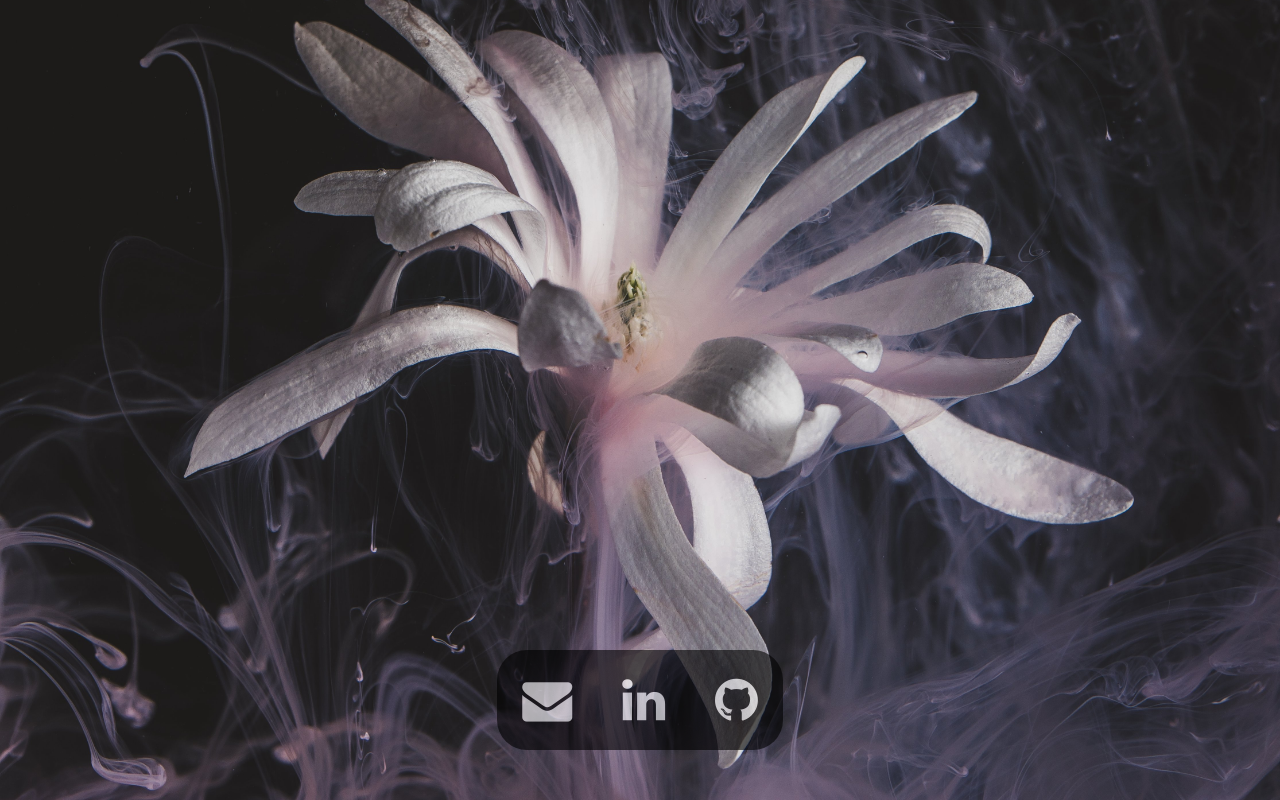
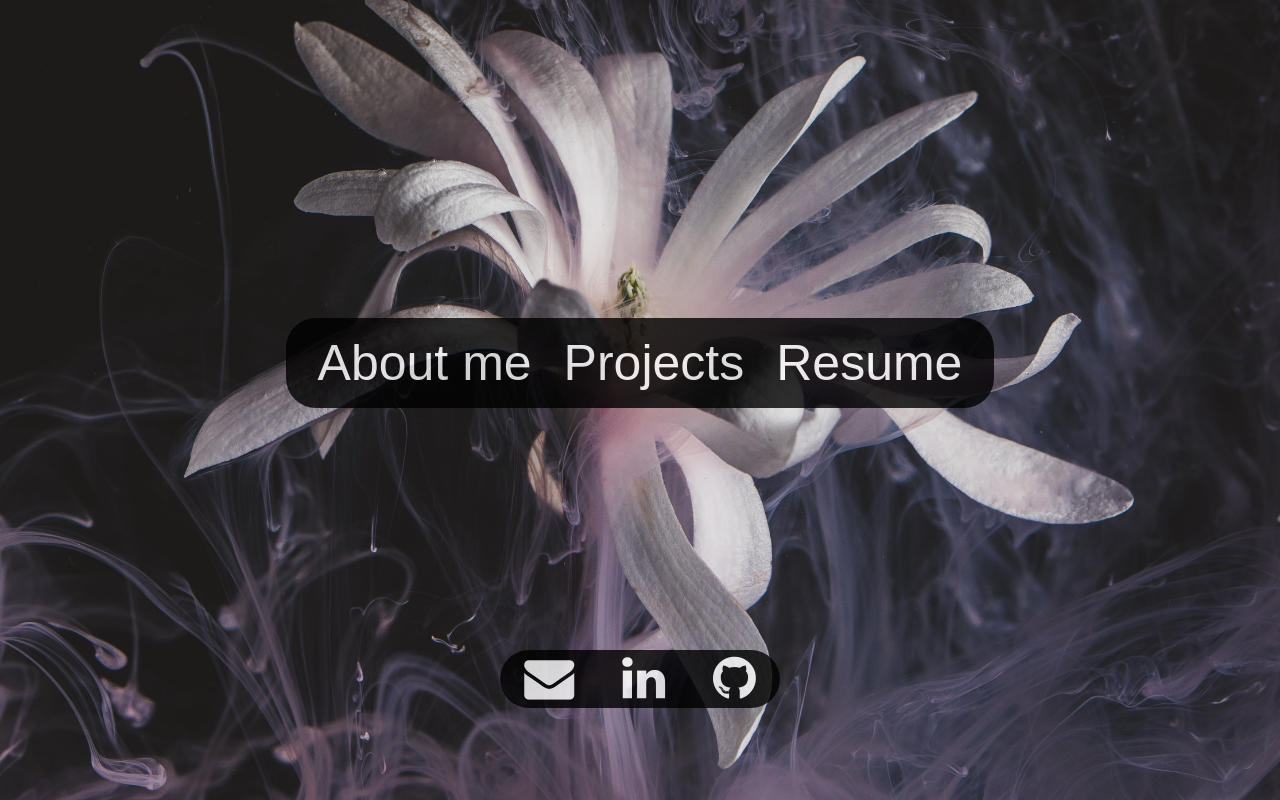
Before and after one commit to patrickdowling41/portfolio, a Vue app: page / in a window 1280 px wide. Built offline with nearby package versions, Linux system fonts and the light colour scheme.

Commit message:
Home section complete, footer altered slightly

```diff
--- a/src/App.vue
+++ b/src/App.vue
@@ -4,9 +4,15 @@
 
       <div id="page-wrapper">
 
+        <div id="gap">
         </div>
 
-      <div class="footer-wrapper">
+        <div id="home-wrapper">
+          <Home></Home>
+        </div>
+      </div>
+
+      <div id="footer-wrapper">
         <Footer></Footer>
       </div>
 
@@ -14,13 +20,14 @@
 </template>
 
 <script>
-/*import Home from './components/home.vue'*/
+import Home from './components/home.vue'
 import Footer from './components/footer.vue'
 
 export default {
   name: 'app',
   components: {
-    Footer
+    Footer,
+    Home
   }
 }
 </script>
@@ -43,10 +50,15 @@ body {
 
 #page-wrapper{
   min-height: calc(100vh - 150px);
-}
-
-.footer-wrapper {
   text-align: center;
 }
 
+#footer-wrapper {
+  text-align: center;
+}
+
+#gap {
+  min-height: calc(46vh - 50px);
+}
+
 </style>
--- a/src/components/footer.vue
+++ b/src/components/footer.vue
@@ -34,13 +34,9 @@ export default {
 
 #footer {
   background-color: black;
-  opacity: 0.6;
+  opacity: 0.8;
   display: inline-block;
   border-radius: 30px;
-}
-
-i {
-  margin: 25px;
 }
 
 .container {
@@ -54,6 +50,8 @@ i {
 
 .column {
   display: inline;
+  padding: 3vh;
 }
 
+
 </style>
--- a/src/components/home.vue
+++ b/src/components/home.vue
@@ -1,5 +1,19 @@
 <template>
   <div id="home">
+
+    <div id="container">
+
+      <div class="nav-item">
+        <a class="nav-button" v-on:click="aboutMe()">About me</a>
+      </div>
+
+      <div class="nav-item">
+        <a class="nav-button" v-on:click="projects()">Projects</a>
+      </div>
+
+        <a class="nav-button" href="/static/PatrickDowlingResume.pdf">Resume</a>
+
+    </div>
 
   </div>
 </template>
@@ -10,6 +24,35 @@ export default {
 }
 </script>
 
-<style lang="scss" scoped>
+<style lang="css" scoped>
+
+.nav-button {
+    padding:2vh;
+    cursor: pointer;
+    text-decoration: none;
+    font-family: Arial, Helvetica, sans-serif;
+    font-size: 50px;
+    color: white;
+}
+
+#container {
+  padding: 2vh;
+}
+
+.nav-button:hover {
+    color: white;
+}
+
+#home {
+  background-color: black;
+  opacity: 0.8;
+  display: inline-block;
+  border-radius: 30px;
+}
+
+.nav-item {
+  display:inline;
+}
+
 
 </style>
```
Also changed, not shown: 1 other file (tests, documents, lock files or other folders). Lines whose indentation alone changed are shown as unchanged.
